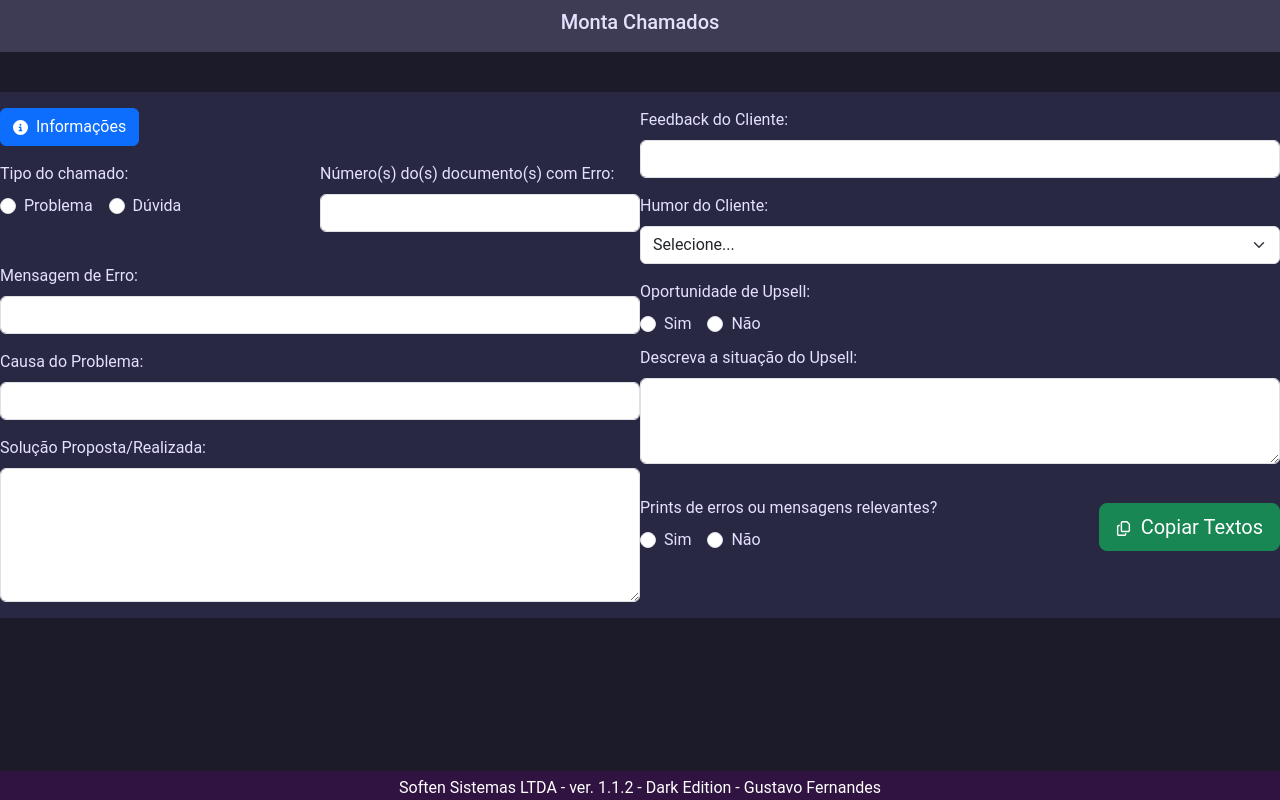
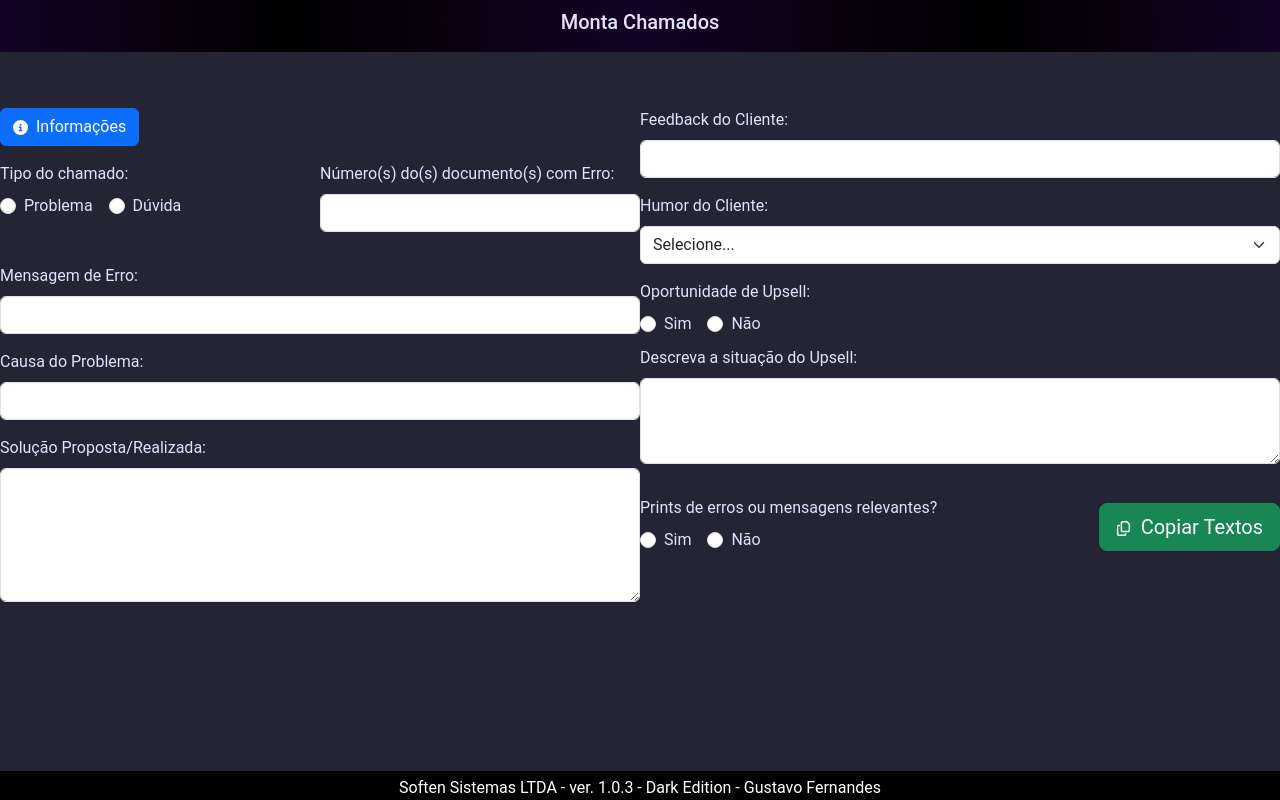
Before and after one commit to Gutilokossj/ChamadosExpressBlack, a plain HTML site: page index.html in a window 1280 px wide. Drawn offline with nearby package versions, Linux system fonts and the light colour scheme.

Commit message:
Atualização, ajuste nas cores e overflow
Ajuste nas cores e também rolamento na página, overflow

```diff
--- a/css/styles.css
+++ b/css/styles.css
@@ -6,8 +6,10 @@
 
 body {
   box-sizing: border-box;
-  background-color: #1c1b29; /* Fundo roxo escuro */
+  background-color: #242434; /* Fundo roxo escuro */
   color: #000000; /* Texto claro com toque de roxo */
+  overflow: auto;
+  margin-bottom: 25px;
 }
 
 .box-body {
@@ -31,7 +33,7 @@ body {
   display: flex;
   width: 50%;
   flex-direction: column;
-  background-color: #292842; /* Fundo das colunas em roxo escuro */
+  background-color: #242434; /* Fundo das colunas em roxo escuro */
   color: #e4e1ff; /* Texto das colunas */
 }
 
@@ -59,7 +61,7 @@ body {
   display: flex;
   justify-content: center;
   text-align: center;
-  background-color: #3e3c54; /* Fundo do topo em roxo acinzentado */
+  background: radial-gradient(circle, rgba(21,2,37,1) 0%, rgba(0,0,0,1) 55%, rgba(21,2,37,1) 100%); /* Fundo do topo em roxo acinzentado */
   color: #e4e1ff; /* Texto do topo */
 }
 
@@ -69,7 +71,7 @@ body {
   left: 0;
   bottom: 0;
   width: 100%;
-  background-color: #301341; /* Fundo do footer em roxo vibrante */
+  background-color: #000000; /* Fundo do footer em roxo vibrante */
   color: white;
   flex-direction: column;
   justify-content: center;
--- a/index.html
+++ b/index.html
@@ -295,6 +295,7 @@
                     detalhar o motivo de não ter tido a oportunidade para tal.
                     <br /><br />
                 </div>
+
                 <div class="modal-footer">
                     <button
                         type="button"
@@ -313,7 +314,7 @@
     </div>
     <div class="footer" style="justify-content: center; align-items: center;">
         <div style="margin-top: 5px;">
-            Soften Sistemas LTDA - ver. 1.1.2 - Dark Edition - Gustavo Fernandes
+            Soften Sistemas LTDA - ver. 1.0.3 - Dark Edition - Gustavo Fernandes
         </div>
     </div>
     <script
```
